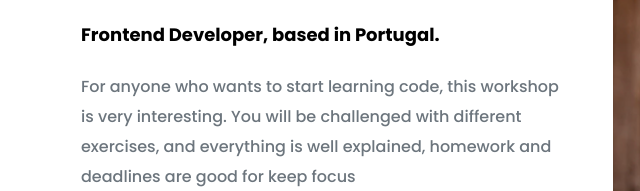
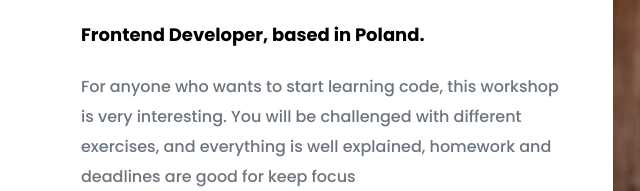
Before and after one commit to VickyBondarenko/Portfolio, a plain HTML site: page about.html in a window 1280 px wide. Shown: the part 339-530 px from the top of the page, 39-679 px from the left. Drawn offline with nearby package versions, Linux system fonts and the light colour scheme.

Commit message:
Change country

```diff
--- a/about.html
+++ b/about.html
@@ -53,7 +53,7 @@
                 <div class="about-section-content">
 
                     <h1 class="mb-4">Hi I am Vicky Bondarenko</h1>
-                    <h2 class="mb-4">Frontend Developer, based in Portugal.</h2>
+                    <h2 class="mb-4">Frontend Developer, based in Poland.</h2>
                     <p class="mb-5 text-muted">
                         For anyone who wants to start learning code, this workshop is very interesting. You will be
                         challenged with
```
